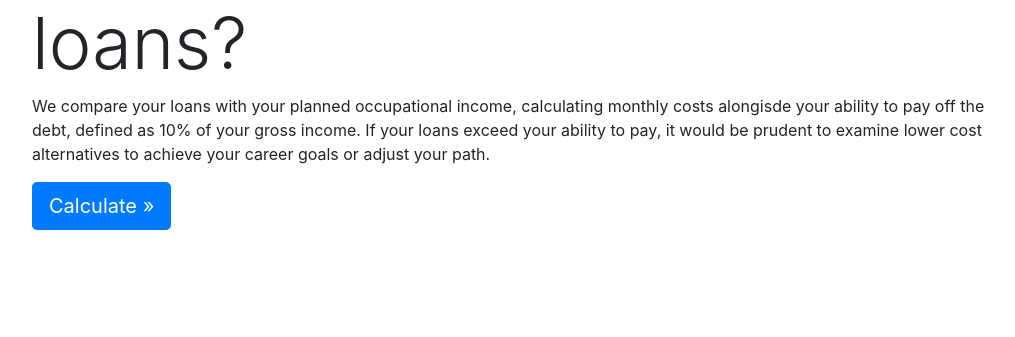
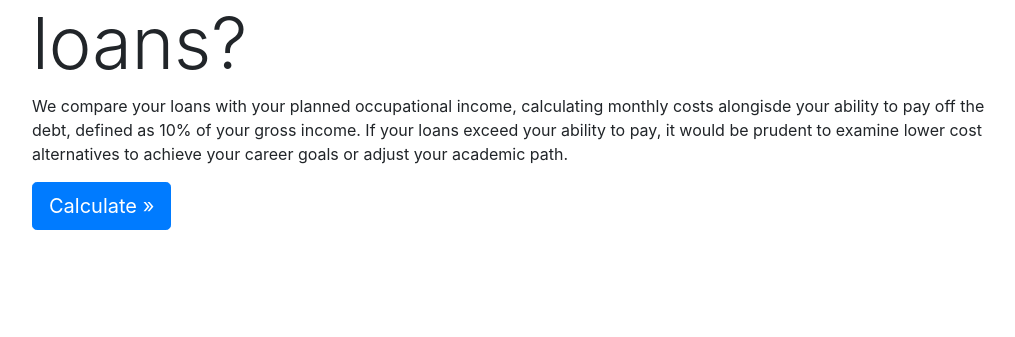
Before and after one commit to adithyaparams/loan-model, a Flask app: page / in a window 1280 px wide. Shown: the part 320-657 px from the top of the page, without its empty margins (123-1138 px from the left). Run offline with Flask 2, Linux system fonts and the light colour scheme; parts of the project's set-up code (start-up, migrations or seed data) failed here and were passed over; some libraries are stand-ins or nearby versions.

Commit message:
Fix description on index.html file

```diff
--- a/app/templates/index.html
+++ b/app/templates/index.html
@@ -87,7 +87,7 @@
           <div class="inner">
             <div class="container">
               <h1 class="display-3">Can you afford student loans?</h1>
-              <p>We compare your loans with your planned occupational income, calculating monthly costs alongisde your ability to pay off the debt, defined as 10% of your gross income. If your loans exceed your ability to pay, it would be prudent to examine lower cost alternatives to achieve your career goals or adjust your path.</p>
+              <p>We compare your loans with your planned occupational income, calculating monthly costs alongisde your ability to pay off the debt, defined as 10% of your gross income. If your loans exceed your ability to pay, it would be prudent to examine lower cost alternatives to achieve your career goals or adjust your academic path.</p>
               <p><a class="btn btn-primary btn-lg" href={{ url_for('calc') }} role="button">Calculate &raquo;</a></p>
             </div>
           </div>
```
